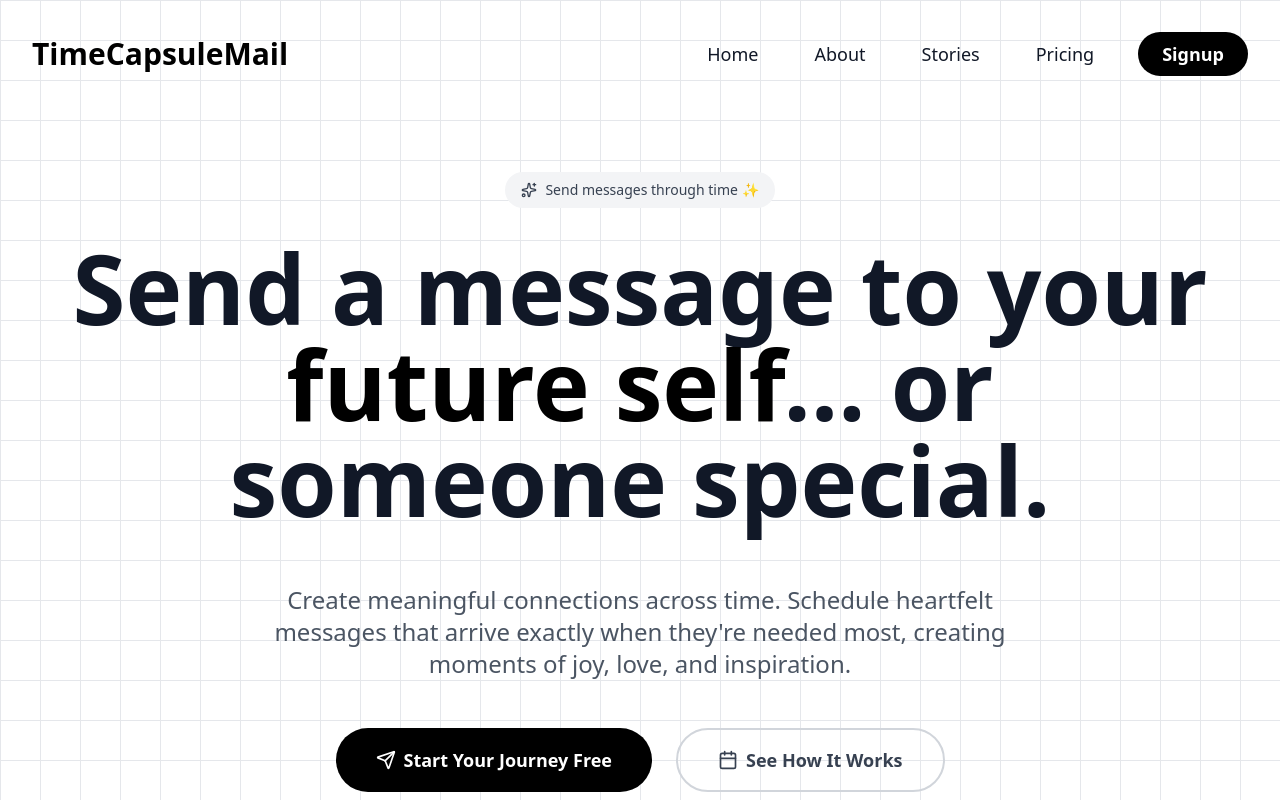
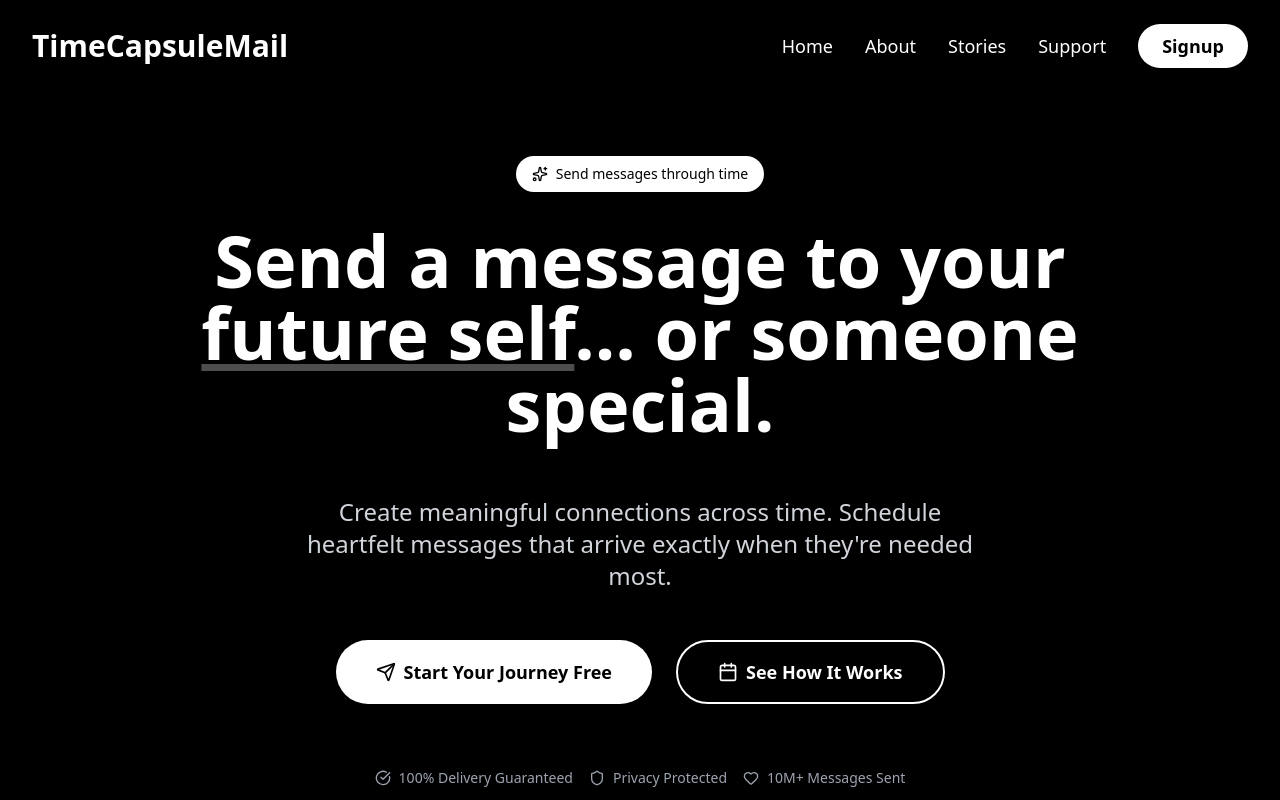
Before and after one commit to creation22/TimeCapsuleMail, a React (Vite) app: page / in a window 1280 px wide. Shown: the top 800 px of the page. Built offline with nearby package versions, Linux system fonts and the light colour scheme; no server answers.

Commit message:
ui updates

```diff
--- a/src/componnets/Home.jsx
+++ b/src/componnets/Home.jsx
@@ -1,53 +1,86 @@
-import React, { useState } from 'react'
-import { Clock, Mail, Heart, Shield, Star, Calendar, Send, CheckCircle, Users, Globe, Sparkles, ArrowRight } from 'lucide-react'
-import { useNavigate } from 'react-router-dom'
-import { Link } from 'react-scroll'
-import { useContext } from "react";
+import React, { useState, useContext } from 'react';
+import { Calendar, Send, CheckCircle, Shield, Heart, Sparkles, X, Menu } from 'lucide-react';
+import { useNavigate } from 'react-router-dom';
+import { Link } from 'react-scroll';
 import { FirebaseContext } from "./context/Firebase";
 import Footer from './Footer';
 import Working from './Working';
 import Testimonials from './Testimonials';
+import Features from './Features';
 
-import Featurs from './Features';
 const Home = () => {
-  const navigate = useNavigate()
+  const navigate = useNavigate();
   const { user, logoutUser } = useContext(FirebaseContext);
-  const [showMenu, setShowMenu] = useState(false);
+  const [showMenu, setShowMenu] = useState(null);
+  const [showMobileMenu, setShowMobileMenu] = useState(false);
+  const [showCoffeePopup, setShowCoffeePopup] = useState(false);
+  const [showQr, setShowQr] = useState(false);
 
   const handleLogout = () => {
     logoutUser().then(() => {
-      setShowMenu(false);
+      setShowMenu(null);
       navigate("/");
     });
   };
 
   return (
-    <div className='relative z-10 text-gray-900 font-inter'>
+    <div className='relative z-10 bg-black text-white font-inter'>
+
       {/* Header */}
-      <div className='container mx-auto flex items-center justify-between py-8 px-6 lg:px-8'>
-        <div className='text-3xl font-black text-black'>
+      <div className='container mx-auto flex items-center justify-between py-6 px-6 lg:px-8 relative'>
+        <div className='text-3xl font-black'>
           TimeCapsuleMail
         </div>
+
+        {/* Desktop Menu */}
         <div className='hidden md:flex items-center gap-8 text-lg font-medium'>
-          <Link to = "home" smooth= {true} duration = {500}  className='cursor-pointer hover:text-gray-600 transition-colors duration-200 px-3 py-2 rounded-lg hover:bg-gray-50'>Home</Link>
-          <Link to = "about" smooth = {true} duration = {500} className='cursor-pointer hover:text-gray-600 transition-colors duration-200 px-3 py-2 rounded-lg hover:bg-gray-50'>About</Link>
-          <Link to = "stories" smooth = {true} duration = {500}  className='cursor-pointer hover:text-gray-600 transition-colors duration-200 px-3 py-2 rounded-lg hover:bg-gray-50'>Stories</Link>
-          <Link to = "pricing" smooth = {true} duration = {500}  className='cursor-pointer hover:text-gray-600 transition-colors duration-200 px-3 py-2 rounded-lg hover:bg-gray-50'>Pricing</Link>
+          <Link to="home" smooth duration={500} className='cursor-pointer hover:underline'>Home</Link>
+          <Link to="about" smooth duration={500} className='cursor-pointer hover:underline'>About</Link>
+          <Link to="stories" smooth duration={500} className='cursor-pointer hover:underline'>Stories</Link>
+
+          {/* Support Dropdown */}
+          <div className="relative">
+            <div
+              onClick={() => setShowMenu(showMenu === 'support' ? null : 'support')}
+              className='cursor-pointer hover:underline'
+            >
+              Support
+            </div>
+
+            {showMenu === 'support' && (
+              <div className="absolute right-0 mt-2 w-40 bg-white text-black border rounded shadow-lg z-20">
+                <div
+                  className="px-4 py-2 hover:bg-gray-100 cursor-pointer"
+                  onClick={() => { setShowQr(true); setShowMenu(null); }}
+                >
+                  Show UPI QR
+                </div>
+                <div
+                  className="px-4 py-2 hover:bg-gray-100 cursor-pointer"
+                  onClick={() => { setShowCoffeePopup(true); setShowMenu(null); }}
+                >
+                  Buy Me a Coffee
+                </div>
+              </div>
+            )}
+          </div>
+
+          {/* Auth Button */}
           <div className="relative">
             {user ? (
               <div>
                 <div
-            onClick={() => setShowMenu(!showMenu)}
-            className="bg-black text-white px-6 py-2 rounded-full cursor-pointer hover:bg-gray-800 hover:shadow-lg transition-all duration-300 font-semibold"
+                  onClick={() => setShowMenu(showMenu === 'auth' ? null : 'auth')}
+                  className="bg-white text-black px-6 py-2 rounded-full cursor-pointer hover:bg-gray-200 transition-all duration-300 font-semibold"
                 >
                   {user.displayName || user.email}
                 </div>
 
-          {showMenu && (
-            <div className="absolute right-0 mt-2 w-32 bg-white border rounded shadow-lg z-10">
+                {showMenu === 'auth' && (
+                  <div className="absolute right-0 mt-2 w-32 bg-white border rounded shadow-lg z-20 text-black">
                     <div
                       onClick={handleLogout}
-                className="px-4 py-2 text-gray-700 hover:bg-gray-100 cursor-pointer"
+                      className="px-4 py-2 hover:bg-gray-100 cursor-pointer"
                     >
                       Logout
                     </div>
@@ -56,7 +89,7 @@ const Home = () => {
               </div>
             ) : (
               <div
-          className="bg-black text-white px-6 py-2 rounded-full cursor-pointer hover:bg-gray-800 hover:shadow-lg transition-all duration-300 font-semibold"
+                className="bg-white text-black px-6 py-2 rounded-full cursor-pointer hover:bg-gray-200 transition-all duration-300 font-semibold"
                 onClick={() => navigate("/signup")}
               >
                 Signup
@@ -66,74 +99,124 @@ const Home = () => {
         </div>
 
         {/* Mobile Menu Button */}
-        <div className='md:hidden flex flex-col gap-1 cursor-pointer'>
-          <div className='w-6 h-0.5 bg-gray-800'></div>
-          <div className='w-6 h-0.5 bg-gray-800'></div>
-          <div className='w-6 h-0.5 bg-gray-800'></div>
+        <div className='md:hidden flex items-center gap-4'>
+          <Menu className='w-6 h-6 cursor-pointer' onClick={() => setShowMobileMenu(true)} />
         </div>
+
+        {/* Mobile Menu */}
+        {showMobileMenu && (
+          <div className='fixed inset-0 bg-black bg-opacity-95 flex flex-col items-center justify-center gap-8 text-2xl z-50'>
+            <X className='w-8 h-8 absolute top-6 right-6 cursor-pointer' onClick={() => setShowMobileMenu(false)} />
+
+            <Link to="home" smooth duration={500} className='cursor-pointer hover:underline' onClick={() => setShowMobileMenu(false)}>Home</Link>
+            <Link to="about" smooth duration={500} className='cursor-pointer hover:underline' onClick={() => setShowMobileMenu(false)}>About</Link>
+            <Link to="stories" smooth duration={500} className='cursor-pointer hover:underline' onClick={() => setShowMobileMenu(false)}>Stories</Link>
+            <div className='cursor-pointer hover:underline' onClick={() => { setShowQr(true); setShowMobileMenu(false); }}>Show UPI QR</div>
+            <div className='cursor-pointer hover:underline' onClick={() => { setShowCoffeePopup(true); setShowMobileMenu(false); }}>Buy Me a Coffee</div>
+
+            {user ? (
+              <div
+                className="bg-white text-black px-6 py-2 rounded-full cursor-pointer hover:bg-gray-200 transition-all duration-300 font-semibold"
+                onClick={() => { handleLogout(); setShowMobileMenu(false); }}
+              >
+                Logout
+              </div>
+            ) : (
+              <div
+                className="bg-white text-black px-6 py-2 rounded-full cursor-pointer hover:bg-gray-200 transition-all duration-300 font-semibold"
+                onClick={() => { navigate("/signup"); setShowMobileMenu(false); }}
+              >
+                Signup
+              </div>
+            )}
+          </div>
+        )}
       </div>
 
       {/* Hero Section */}
-      <div id = "home" className='flex flex-col items-center justify-center min-h-[85vh] text-center px-6 py-16'>
-        <div className='flex items-center gap-2 bg-gray-100 text-gray-700 px-4 py-2 rounded-full text-sm font-medium mb-8'>
+      <div id="home" className='flex flex-col items-center justify-center min-h-[85vh] text-center px-6 py-16'>
+        <div className='flex items-center gap-2 bg-white text-black px-4 py-2 rounded-full text-sm font-medium mb-8'>
           <Sparkles className='w-4 h-4' />
-          <span>Send messages through time ✨</span>
+          <span>Send messages through time</span>
         </div>
 
-        <h1 className='text-5xl md:text-7xl lg:text-8xl font-black max-w-6xl leading-tight mb-8'>
-          Send a message to your{' '}
-          <span className='text-black'>
-            future self
-          </span>
-          … or someone special.
+        <h1 className='text-4xl md:text-7xl font-extrabold max-w-4xl leading-tight mb-8'>
+          Send a message to your <span className='underline decoration-white/30'>future self</span>… or someone special.
         </h1>
 
-        <p className='text-gray-600 mt-6 text-xl md:text-2xl max-w-3xl leading-relaxed font-medium'>
-          Create meaningful connections across time. Schedule heartfelt messages that arrive exactly when they're needed most, creating moments of joy, love, and inspiration.
+        <p className='mt-6 text-lg md:text-2xl max-w-2xl text-gray-300 leading-relaxed'>
+          Create meaningful connections across time. Schedule heartfelt messages that arrive exactly when they're needed most.
         </p>
 
         <div className='flex flex-col sm:flex-row gap-6 mt-12'>
-          <div className='bg-black text-white px-10 py-4 rounded-full cursor-pointer hover:bg-gray-800 hover:shadow-2xl hover:scale-105 transition-all duration-300 text-lg font-bold flex items-center gap-2' onClick={() => navigate('/email')}>
+          <div
+            className='bg-white text-black px-10 py-4 rounded-full cursor-pointer hover:bg-gray-200 hover:scale-105 transition-all duration-300 text-lg font-bold flex items-center gap-2'
+            onClick={() => navigate('/email')}
+          >
             <Send className='w-5 h-5' />
             Start Your Journey Free
           </div>
-          <div className='border-2 border-gray-300 text-gray-700 px-10 py-4 rounded-full cursor-pointer hover:border-black hover:text-black transition-all duration-300 text-lg font-semibold flex items-center gap-2' to = "working" smooth = {true} duration = {500}>
+
+          <Link
+            to="working"
+            smooth
+            duration={500}
+            className='border-2 border-white text-white px-10 py-4 rounded-full cursor-pointer hover:bg-white hover:text-black transition-all duration-300 text-lg font-semibold flex items-center gap-2'
+          >
             <Calendar className='w-5 h-5' />
             See How It Works
-          </div>
+          </Link>
         </div>
 
-        <div className='flex items-center gap-8 mt-16 text-sm text-gray-500'>
+        <div className='flex flex-col sm:flex-row items-center gap-4 mt-16 text-sm text-gray-400'>
           <div className='flex items-center gap-2'>
-            <CheckCircle className='w-4 h-4 text-green-500' />
+            <CheckCircle className='w-4 h-4' />
             <span>100% Delivery Guaranteed</span>
           </div>
           <div className='flex items-center gap-2'>
-            <Shield className='w-4 h-4 text-blue-500' />
+            <Shield className='w-4 h-4' />
             <span>Privacy Protected</span>
           </div>
           <div className='flex items-center gap-2'>
-            <Heart className='w-4 h-4 text-red-500' />
+            <Heart className='w-4 h-4' />
             <span>10M+ Messages Sent</span>
           </div>
         </div>
       </div>
 
       {/* Features Section */}
-          <Featurs/>
+      <Features />
 
       {/* How It Works Section */}
+      <Working />
 
-            <Working/>
       {/* Testimonials Section */}
-            <Testimonials/>
+      <Testimonials />
 
+      {/* Footer */}
+      <Footer />
 
-      {/* {footer} */}
-            <Footer/>
+      {/* Buy Me a Coffee Popup */}
+      {showCoffeePopup && (
+        <div className='fixed bottom-6 right-6 bg-white text-black px-4 py-3 rounded-lg shadow-lg z-50 flex items-center gap-3'>
+          <span>☕ Thanks for the support!</span>
+          <X className='w-4 h-4 cursor-pointer' onClick={() => setShowCoffeePopup(false)} />
+        </div>
+      )}
 
+      {/* UPI QR Popup */}
+      {showQr && (
+        <div className='fixed inset-0 bg-black bg-opacity-90 flex items-center justify-center z-50'>
+          <div className='bg-white p-6 rounded-lg relative'>
+            <X className='w-5 h-5 absolute top-2 right-2 cursor-pointer' onClick={() => setShowQr(false)} />
+            <h2 className='text-lg font-bold mb-4 text-black text-center'>Scan to Support</h2>
+            {/* Replace with your actual QR code image */}
+            <img src="your-qr-code.png" alt="UPI QR" className='w-64 h-64 object-contain mx-auto' />
           </div>
-  )
-}
+        </div>
+      )}
+    </div>
+  );
+};
 
-export default Home
+export default Home;
```
Also changed, not shown: src/componnets/Email.jsx (+66 -45 lines). Lines whose indentation alone changed are shown as unchanged.
